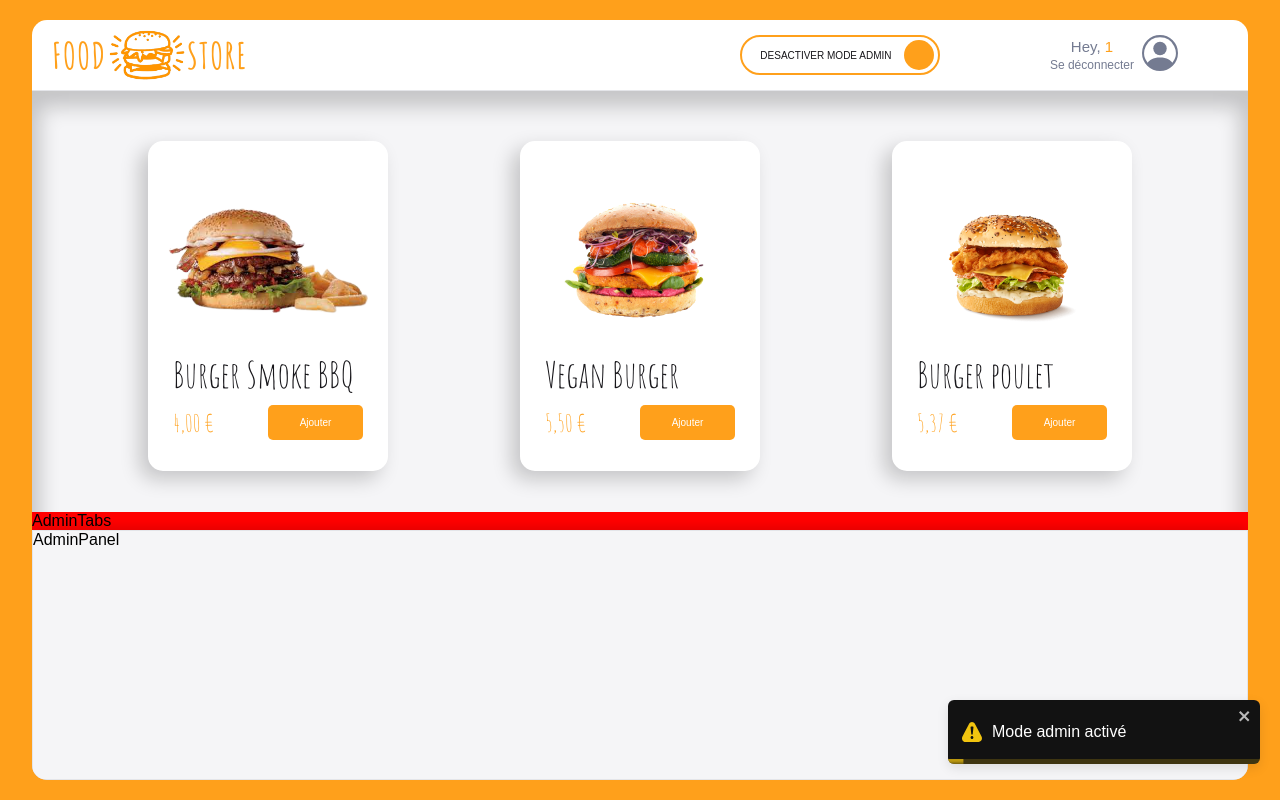
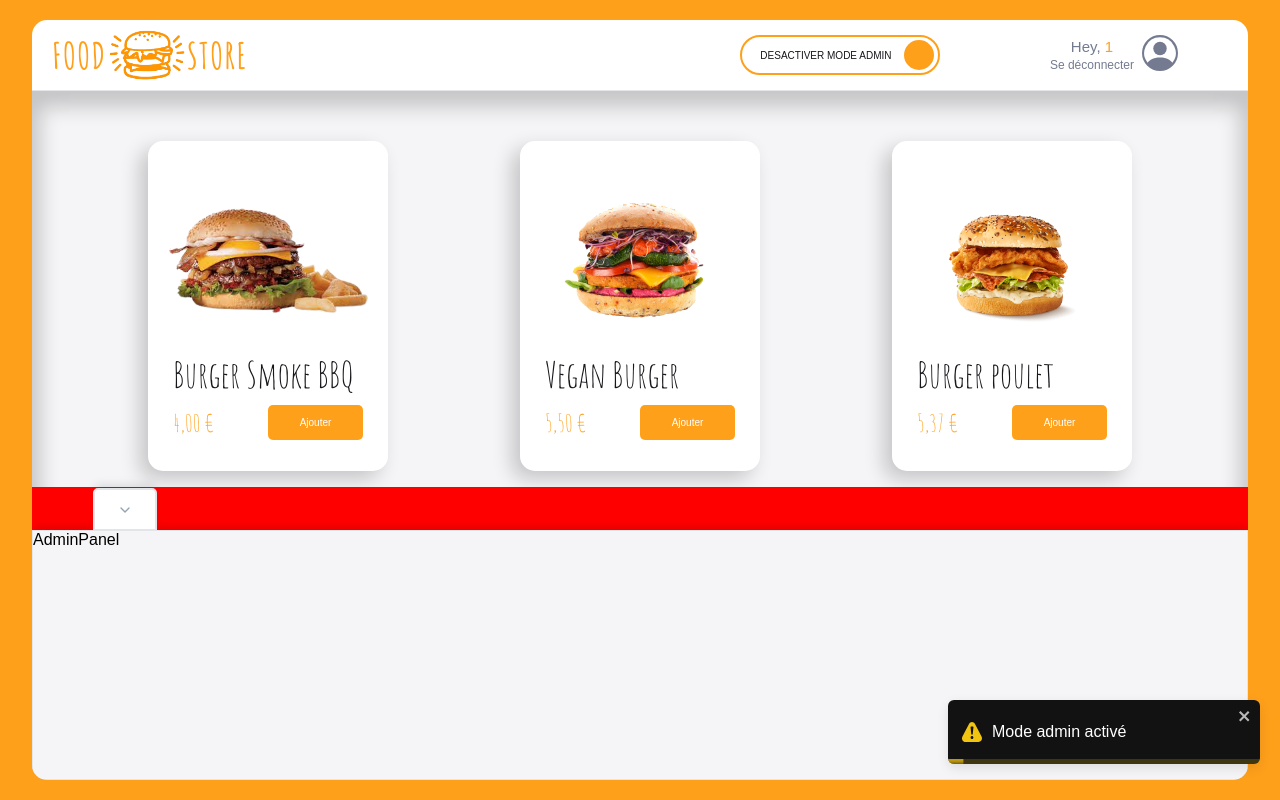
Before and after one commit to romainniamor/food_store, a React (Vite) app: page /order/1 in a window 1280 px wide. Both pictures are taken after a click on the label 839 px from the left and 55 px from the top of the page. Built offline with nearby package versions, Linux system fonts and the light colour scheme; grey boxes are pictures that could not be loaded; the HTML template or start-up script is replaced by a standard one.

Commit message:
💄 F07: ADMIN > Add style to Tab reusable

```diff
--- a/src/components/pages/order/main/admin/AdminTabs.jsx
+++ b/src/components/pages/order/main/admin/AdminTabs.jsx
@@ -1,9 +1,15 @@
 import React from "react";
 import styled from "styled-components";
 import { theme } from "../../../../../theme/index";
+import Tab from "../../../../reusableUi/Tab";
+import { FiChevronDown } from "react-icons/fi";
 
 export default function AdminTabs() {
-  return <AdminTabsStyled>AdminTabs</AdminTabsStyled>;
+  return (
+    <AdminTabsStyled>
+      <Tab icon={<FiChevronDown />} />
+    </AdminTabsStyled>
+  );
 }
 
 const AdminTabsStyled = styled.div`
--- /dev/null
+++ b/src/components/reusableUi/Tab.jsx
@@ -0,0 +1,44 @@
+import React from "react";
+import styled from "styled-components";
+import { theme } from "../../theme/index";
+
+export default function Tab({ icon }) {
+  return (
+    <TabStyled>
+      <div className="icon">{icon}</div>
+    </TabStyled>
+  );
+}
+
+const TabStyled = styled.button`
+  height: 43px;
+  padding: 0 22px;
+
+  position: relative;
+  top: 1px;
+  left: 5%;
+
+  display: flex;
+  justify-content: center;
+  align-items: center;
+
+  font-size: ${theme.fonts.P0};
+  color: ${theme.colors.greySemiDark};
+
+  background: ${theme.colors.white};
+  border: 1px 1px 2px 1px;
+  border-color: ${theme.colors.greyLight};
+  border-style: solid;
+  box-shadow: ${theme.shadows.subtle};
+  border-radius: 5px 5px 0 0;
+
+  cursor: pointer;
+
+  .icon {
+    display: flex;
+  }
+
+  &:hover {
+    border-bottom: 1px solid ${theme.colors.white};
+  }
+`;
```
